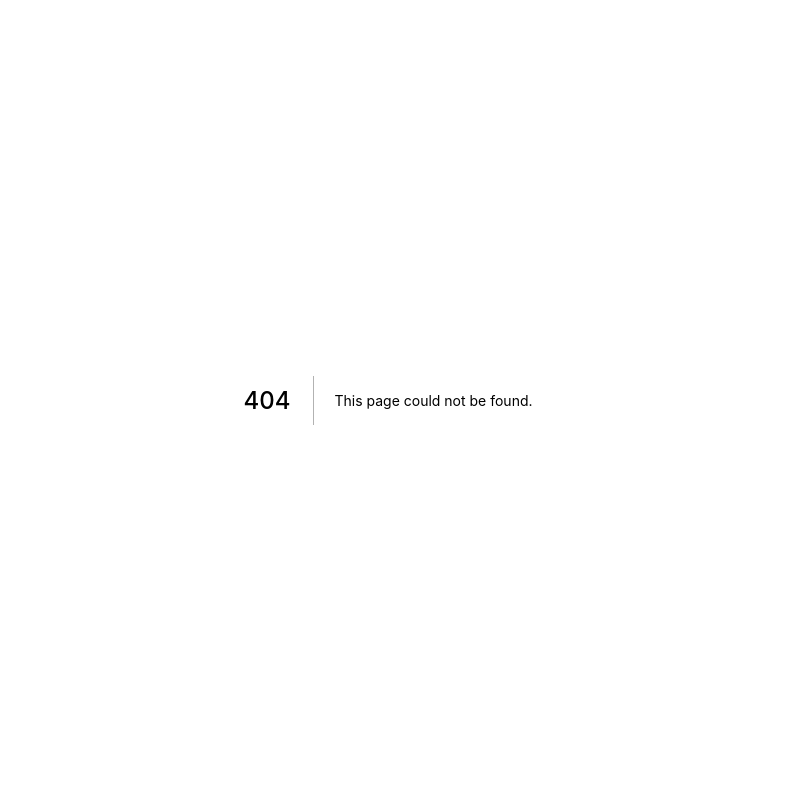
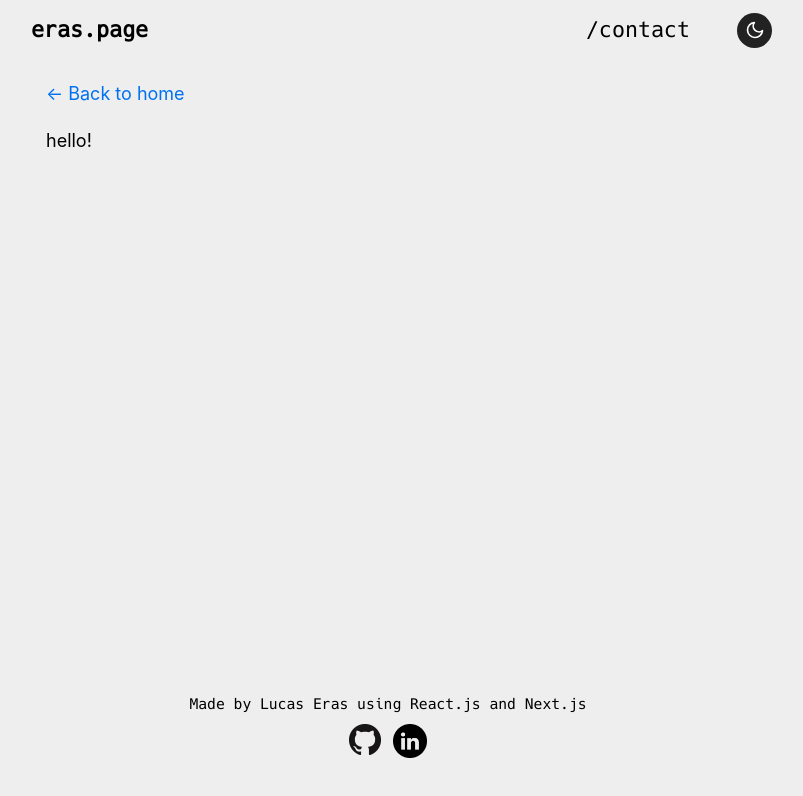
Before and after one commit to lucaseras/eras.page, a Next.js app: page /contact in a window 1280 px wide. Before the commit this address had no page. Shown: the top 796 px of the page, without its empty margins (252-1055 px from the left). Built offline with nearby package versions, Linux system fonts and the light colour scheme.

Commit message:
moved style css to styles

```diff
--- a/components/footer.js
+++ b/components/footer.js
@@ -1,6 +1,6 @@
 import Link from 'next/link'
 import Image from 'next/image'
-import styles from './footer.module.css'
+import styles from '../styles/footer.module.css'
 import useWindowDimensions from './useWindowDimensions'
 import { useTheme } from '../styles/theme'
 
--- a/components/layout.js
+++ b/components/layout.js
@@ -1,5 +1,5 @@
 import Head from 'next/head'
-import styles from './layout.module.css'
+import styles from '../styles/layout.module.css'
 import Navbar from '../components/navbar'
 import Footer from '../components/footer'
 import {useRouter} from 'next/router'
--- a/components/navbar.js
+++ b/components/navbar.js
@@ -1,5 +1,5 @@
 import Link from 'next/link'
-import styles from './navbar.module.css'
+import styles from '../styles/navbar.module.css'
 import { useTheme } from '../styles/theme'
 import ThemeSwitch from './themeSwitcher'
 // React component that defines the navigation bar
@@ -32,9 +32,11 @@ export default function Navbar() {
                 {items.map((item, index) => {
                     return (
                         <li key={index} className={styles.li}>
-                            <a className={styles.a} href={item.url}>
-                                {item.title}
-                            </a>
+                            <Link href={item.url}>
+                                <a className={styles.a} >
+                                    {item.title}
+                                </a>
+                            </Link>
                         </li>
                     )
                 })}
--- a/components/projects.jsx
+++ b/components/projects.jsx
@@ -1,6 +1,6 @@
 import Link from 'next/link'
 import { useRouter } from 'next/router'
-import styles from './index.module.css'
+import styles from '../styles/index.module.css'
 
 const projects = [
     {
--- a/components/themeSwitcher.jsx
+++ b/components/themeSwitcher.jsx
@@ -1,4 +1,4 @@
-import styles from './navbar.module.css'
+import styles from '../styles/navbar.module.css'
 import {useTheme} from '../styles/theme'
 import {Moon, Sun} from 'react-feather'
 // React component that creates the theme switcher button
--- /dev/null
+++ b/pages/contact.jsx
@@ -0,0 +1,8 @@
+import Layout from '../components/layout'
+export default function Contact() {
+    return (
+        <Layout>
+            <p> hello! </p>
+        </Layout>
+    )
+}
```
Also changed, not shown: styles/footer.module.css (renamed from components/footer.module.css), styles/index.module.css (renamed from components/index.module.css), styles/layout.module.css (renamed from components/layout.module.css), styles/navbar.module.css (renamed from components/navbar.module.css).
